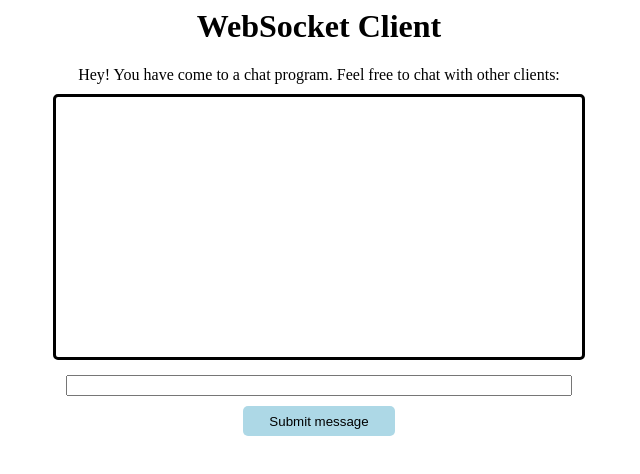
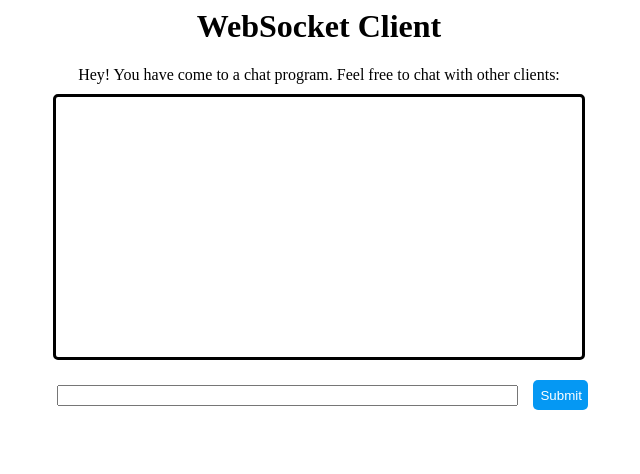
Before and after one commit to thadshap/Network-Programming-Oving6, a website: page src/index.html in a window 1280 px wide. Shown: the whole page, without its empty margins (321-961 px from the left). Drawn offline with Linux system fonts and the light colour scheme.

Commit message:
added more documentation

```diff
--- a/src/index.html
+++ b/src/index.html
@@ -21,16 +21,20 @@
         }
         #message{
             margin-top: 5px;
-            width: 40%;
+            width: 81%;
+            margin-right: 2%;
+            margin-left: 4%;
         }
         #submit{
+            display: inline;
             margin-top: 10px;
             border-radius: 5px;
-            width: 12%;
+            width: 55px;
             height: 30px;
             border: 1px solid transparent;
             cursor: pointer;
-            background: lightblue;
+            background: rgba(0, 150, 243, 0.98);
+            color: white;
         }
         #chat{
             width: 40%;
@@ -43,6 +47,9 @@
             height: 30vh;
             margin: 10px;
         }
+        #message-box{
+            width: 45%;
+        }
     </style>
 </head>
 <body>
@@ -51,8 +58,10 @@
     <form>
         <label for="message">Hey! You have come to a chat program. Feel free to chat with other clients:</label>
         <div id="chat"></div>
+        <div id="message-box">
         <input id="message" type="text">
-        <button id="submit" type="submit">Submit message</button>
+        <button id="submit" type="submit">Submit</button>
+        </div>
     </form>
 </div>
 <script>
```
Also changed, not shown: src/server.js (+21 -22 lines).
